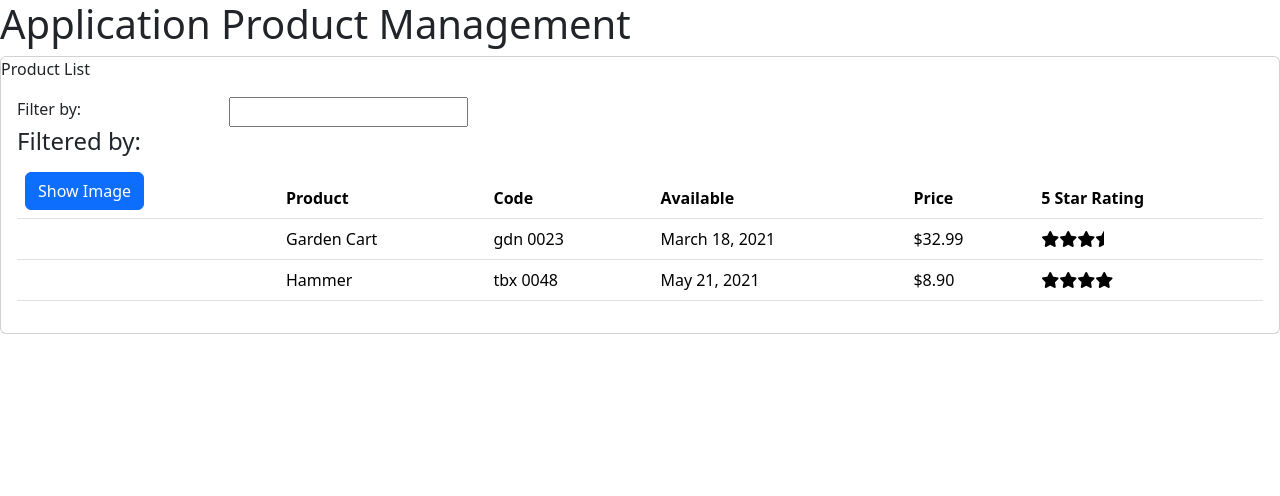
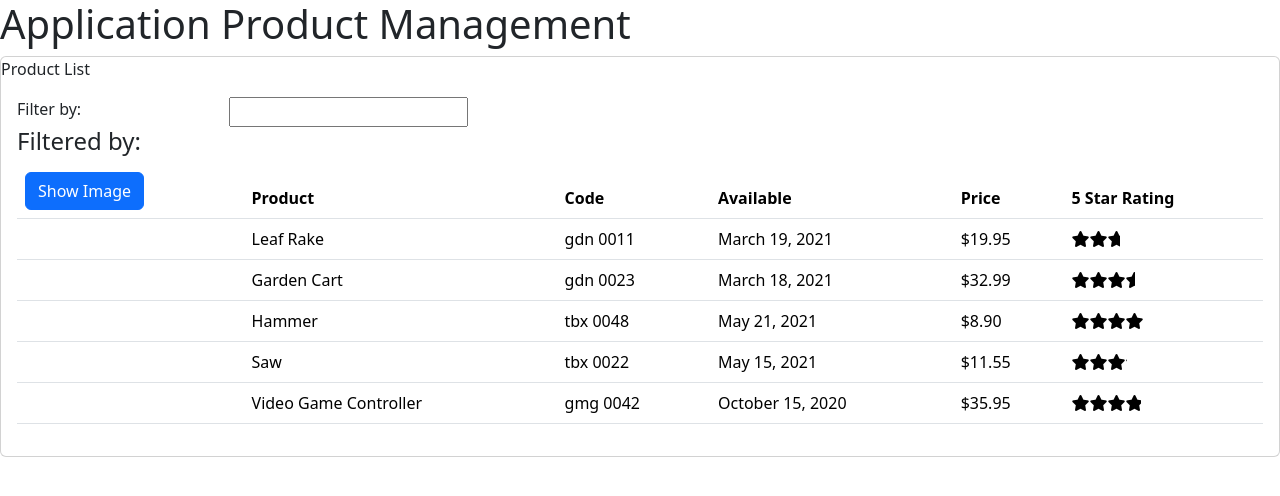
Before and after one commit to laisferdan/APM, an Angular app: page /list in a window 1280 px wide. Shown: the top 496 px of the page. Built offline with nearby package versions, Linux system fonts and the light colour scheme.

Commit message:
feat: retrieve data using HTTP

```diff
--- a/angular.json
+++ b/angular.json
@@ -22,7 +22,8 @@
             "tsConfig": "tsconfig.app.json",
             "assets": [
               "src/favicon.ico",
-              "src/assets"
+              "src/assets",
+              "src/api"
             ],
             "styles": [
               "src/styles.css"
--- /dev/null
+++ b/src/api/products/products.json
@@ -0,0 +1,52 @@
+[
+  {
+    "productId": 1,
+    "productName": "Leaf Rake",
+    "productCode": "GDN-0011",
+    "releaseDate": "March 19, 2021",
+    "description": "Leaf rake with 48-inch wooden handle.",
+    "price": 19.95,
+    "starRating": 3.2,
+    "imageUrl": "assets/images/leaf_rake.png"
+  },
+  {
+    "productId": 2,
+    "productName": "Garden Cart",
+    "productCode": "GDN-0023",
+    "releaseDate": "March 18, 2021",
+    "description": "15 gallon capacity rolling garden cart",
+    "price": 32.99,
+    "starRating": 4.2,
+    "imageUrl": "assets/images/garden_cart.png"
+  },
+  {
+    "productId": 5,
+    "productName": "Hammer",
+    "productCode": "TBX-0048",
+    "releaseDate": "May 21, 2021",
+    "description": "Curved claw steel hammer",
+    "price": 8.9,
+    "starRating": 4.8,
+    "imageUrl": "assets/images/hammer.png"
+  },
+  {
+    "productId": 8,
+    "productName": "Saw",
+    "productCode": "TBX-0022",
+    "releaseDate": "May 15, 2021",
+    "description": "15-inch steel blade hand saw",
+    "price": 11.55,
+    "starRating": 3.7,
+    "imageUrl": "assets/images/saw.png"
+  },
+  {
+    "productId": 10,
+    "productName": "Video Game Controller",
+    "productCode": "GMG-0042",
+    "releaseDate": "October 15, 2020",
+    "description": "Standard two-button video game controller",
+    "price": 35.95,
+    "starRating": 4.6,
+    "imageUrl": "assets/images/xbox-controller.png"
+  }
+]
--- a/src/app/features/pages/product-list/product-list.component.ts
+++ b/src/app/features/pages/product-list/product-list.component.ts
@@ -1,9 +1,10 @@
 import { IProduct } from './../../../core/models/product.interface';
 import { FormsModule } from '@angular/forms';
-import { Component, OnInit } from '@angular/core';
+import { Component, OnDestroy, OnInit } from '@angular/core';
 import { CommonModule } from '@angular/common';
 import { SharedModule } from '../../../shared/shared.module';
 import { ProductService } from '../../../shared/services/product.service';
+import { Subscription } from 'rxjs';
 
 @Component({
   selector: 'app-product-list',
@@ -12,11 +13,13 @@ import { ProductService } from '../../../shared/services/product.service';
   templateUrl: './product-list.component.html',
   styleUrl: './product-list.component.css'
 })
-export class ProductListComponent implements OnInit {
+export class ProductListComponent implements OnInit, OnDestroy {
   public pageTitle: string = 'Product List';
   public imageWidth: number = 50;
   public imageMargin: number = 2;
   public showImage: boolean = false;
+  public errorMessage: string = '';
+  public sub!: Subscription;
 
   private _listFilter = '';
   public get listFilter(): string {
@@ -33,8 +36,17 @@ export class ProductListComponent implements OnInit {
   constructor(private productService: ProductService) { }
 
   ngOnInit(): void {
-    this.products = this.productService.getProducts();
-    this.filteredProducts = this.products;
+    this.sub = this.productService.getProducts().subscribe({
+      next: products => {
+        this.products = products;
+        this.filteredProducts = this.products;
+      },
+      error: err => this.errorMessage = err
+    });
+  }
+
+  ngOnDestroy(): void {
+    this.sub.unsubscribe();
   }
 
   public onRatingClick(message: string): void {
--- a/src/app/shared/services/product.service.ts
+++ b/src/app/shared/services/product.service.ts
@@ -1,33 +1,31 @@
+import { HttpClient, HttpErrorResponse } from '@angular/common/http';
 import { Injectable } from "@angular/core";
 import { IProduct } from "../../core/models/product.interface";
+import { Observable, catchError, tap, throwError } from 'rxjs';
 
 @Injectable({
     providedIn: 'root'
 })
-export class ProductService
-{
-    public getProducts(): IProduct[]{
-        return [
-            {
-              "productId": 2,
-              "productName": "Garden Cart",
-              "productCode": "GDN-0023",
-              "releaseDate": "March 18, 2021",
-              "description": "15 gallon capacity rolling garden cart",
-              "price": 32.99,
-              "starRating": 4.2,
-              "imageUrl": "assets/images/garden_cart.png"
-            },
-            {
-              "productId": 5,
-              "productName": "Hammer",
-              "productCode": "TBX-0048",
-              "releaseDate": "May 21, 2021",
-              "description": "Curved claw steel hammer",
-              "price": 8.9,
-              "starRating": 4.8,
-              "imageUrl": "assets/images/hammer.png"
-            }
-        ];
+export class ProductService {
+    private productUrl = '../../../api/products/products.json';
+
+    constructor(private http: HttpClient) { }
+
+    public getProducts(): Observable<IProduct[]> {
+        return this.http.get<IProduct[]>(this.productUrl).pipe(
+            tap(data => console.log('All: ', JSON.stringify(data))),
+            catchError(this.handleError)
+        );
+    }
+
+    private handleError(err: HttpErrorResponse) {
+        let errorMessage = '';
+        if (err.error instanceof ErrorEvent) {
+            errorMessage = `An error occurred: ${err.error.message}`
+        } else {
+            errorMessage = `Server returned code: ${err.status}, error message is: ${err.message}`
+        }
+        console.log(errorMessage);
+        return throwError(() => errorMessage);
     }
 }
```
Also changed, not shown: src/app/app.component.ts (+10 -1 lines), src/app/shared/shared.module.ts (+7 -1 lines).
